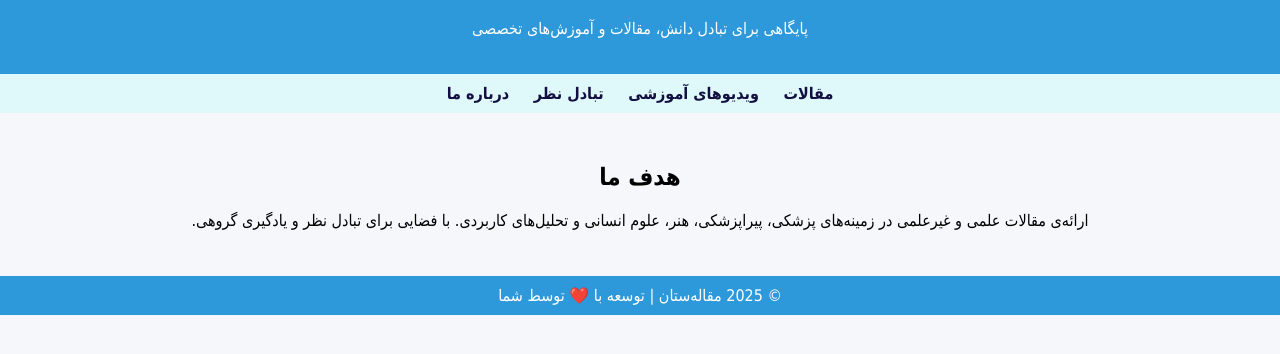
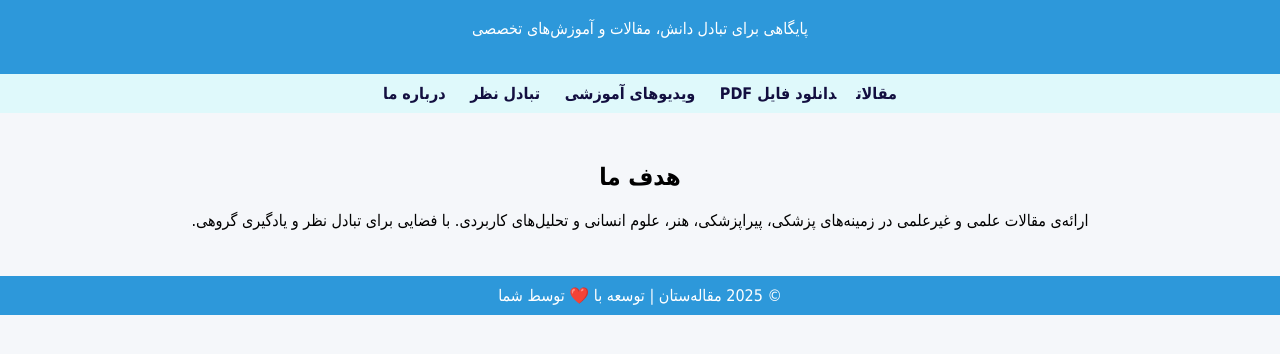
Before and after one commit to Maghalestan/Maghalestan, a plain HTML site: page index.html in a window 1280 px wide. Shown: the part 82-436 px from the top of the page. Drawn offline with Linux system fonts and the light colour scheme.

Commit message:
الزایمر.html

```diff
--- a/index.html
+++ b/index.html
@@ -47,7 +47,7 @@
   </header>
 
   <nav>
-    <a href="articles.html">مقالات</a>
+    <a href="articles.html">مقالات</a><a href="article.pdf" target="_blank">دانلود فایل PDF</a>
     <a href="videos.html">ویدیوهای آموزشی</a>
     <a href="forum.html">تبادل نظر</a>
     <a href="about.html">درباره ما</a>
```
